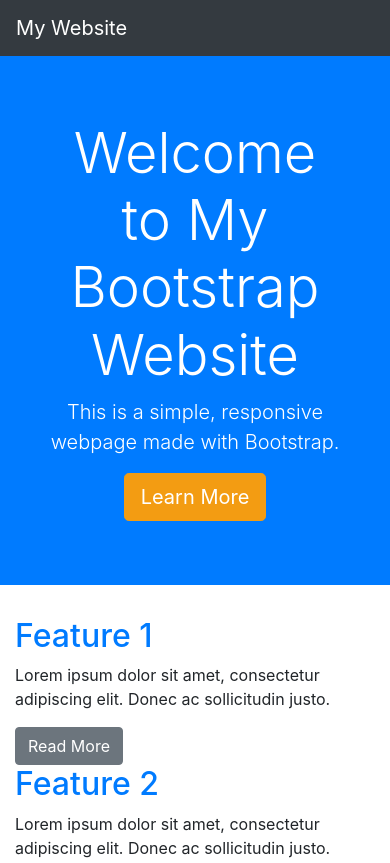
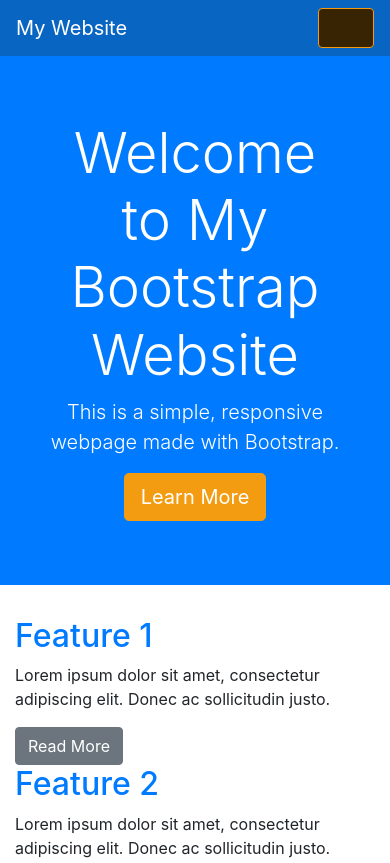
Before and after one commit to Zonkkatul/css-frameworks, a plain HTML site: page index.html in a window 390 px wide. Shown: the top 863 px of the page. Drawn offline with nearby package versions, Linux system fonts and the light colour scheme.

Commit message:
adjusting content

```diff
--- a/index.html
+++ b/index.html
@@ -3,19 +3,38 @@
 <head>
     <meta charset="UTF-8">
     <meta name="viewport" content="width=device-width, initial-scale=1.0">
-    <title>Simple Bootstrap Webpage</title>
+    <title>Bootstrap Webpage</title>
 
     <link href="https://stackpath.bootstrapcdn.com/bootstrap/4.5.2/css/bootstrap.min.css" rel="stylesheet">
 
+    <style>
+        html, body {
+            height: 100½;
+        }
 
-    <style>
+        body {
+            display: flex;
+            flex-direction: column;
+        }
+
+
+        .content {
+            flex: 1;
+        }
+
         .navbar {
-            background-color: #343a40;
+            background-color: #0865c2;
         }
 
         .navbar-brand, .navbar-nav .nav-link {
             color: #ffffff;
         }
+
+
+        .navbar-toggler {
+            background-color: #382403;
+            border-color: #f39c12;
+}
 
         .navbar-nav .nav-link:hover {
             color: #f39c12;
@@ -58,7 +77,7 @@
 </head>
 <body>
 
-
+    <!-- Navigation Bar -->
     <nav class="navbar navbar-expand-lg">
         <a class="navbar-brand" href="#">My Website</a>
         <button class="navbar-toggler" type="button" data-toggle="collapse" data-target="#navbarNav" aria-controls="navbarNav" aria-expanded="false" aria-label="Toggle navigation">
@@ -82,7 +101,7 @@
         </div>
     </nav>
 
-
+    <!-- Hero Section -->
     <section class="jumbotron text-center">
         <div class="container">
             <h1 class="display-4">Welcome to My Bootstrap Website</h1>
@@ -91,7 +110,7 @@
         </div>
     </section>
 
-
+    <!-- Main Content -->
     <div class="container">
         <div class="row">
             <div class="col-md-4">
@@ -112,12 +131,12 @@
         </div>
     </div>
 
-
+    <!-- Footer -->
     <footer class="text-center py-4">
         <p>&copy; 2024 My Website. All Rights Reserved.</p>
     </footer>
 
-
+    <!-- Bootstrap JS, Popper.js, and jQuery -->
     <script src="https://code.jquery.com/jquery-3.5.1.slim.min.js"></script>
     <script src="https://cdn.jsdelivr.net/npm/@popperjs/core@2.9.3/dist/umd/popper.min.js"></script>
     <script src="https://stackpath.bootstrapcdn.com/bootstrap/4.5.2/js/bootstrap.min.js"></script>
```
